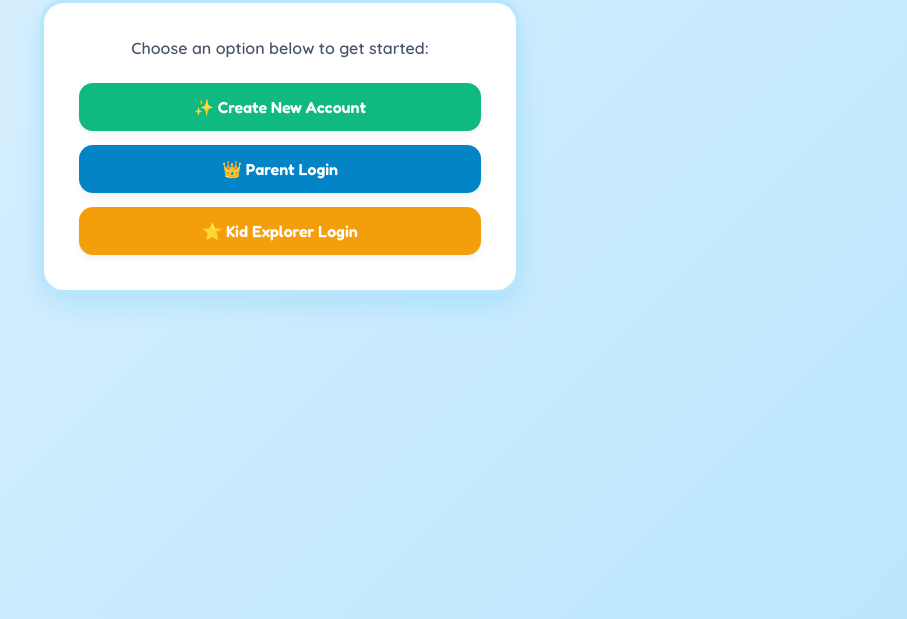
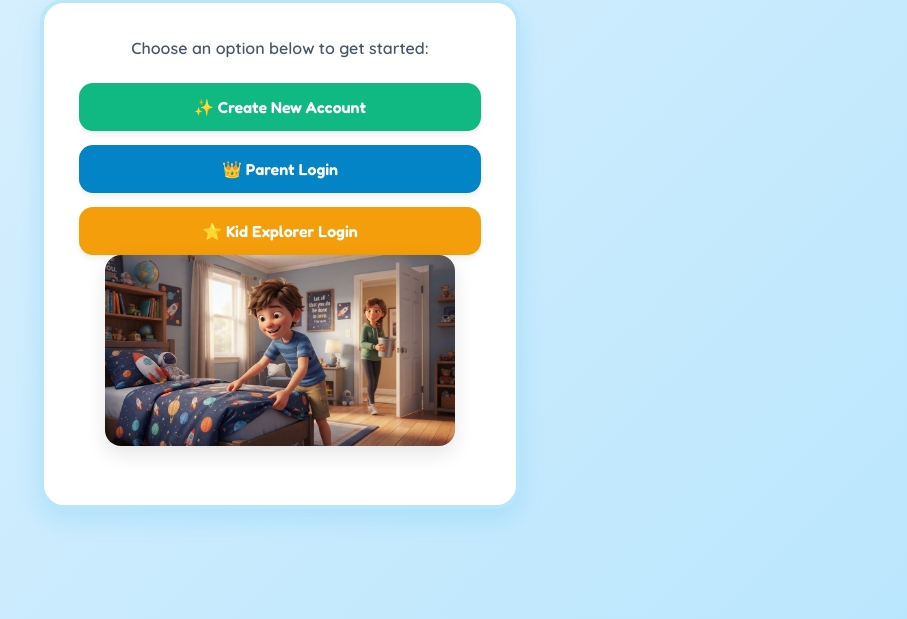
Before and after one commit to AdoleNG/LunarLogic, a Flask app: page / in a window 1280 px wide. Shown: the part 181-800 px from the top of the page, without its empty margins (360-1267 px from the left). Run offline with Flask 3, Linux system fonts and the light colour scheme.

Commit message:
added image to landing page

```diff
--- a/templates/landing.html
+++ b/templates/landing.html
@@ -162,6 +162,10 @@
             <a href="/parent-login" class="btn btn-parent">👑 Parent Login</a>
             <a href="/child-login" class="btn btn-child">⭐ Kid Explorer Login</a>
         </div>
+
+        <div class="hero-image-container" style="text-align: center; margin-bottom: 20px;">
+    <img src="{{ url_for('static', filename='chores-hero.png') }}" alt="Kids doing chores" style="width: 100%; max-width: 350px; border-radius: 16px; box-shadow: 0 8px 20px rgba(0,0,0,0.1);">
+</div>
     </div>
 
 </body>
```
Also changed, not shown: chores-hero.png (added), templates/chores-hero.png (added).
